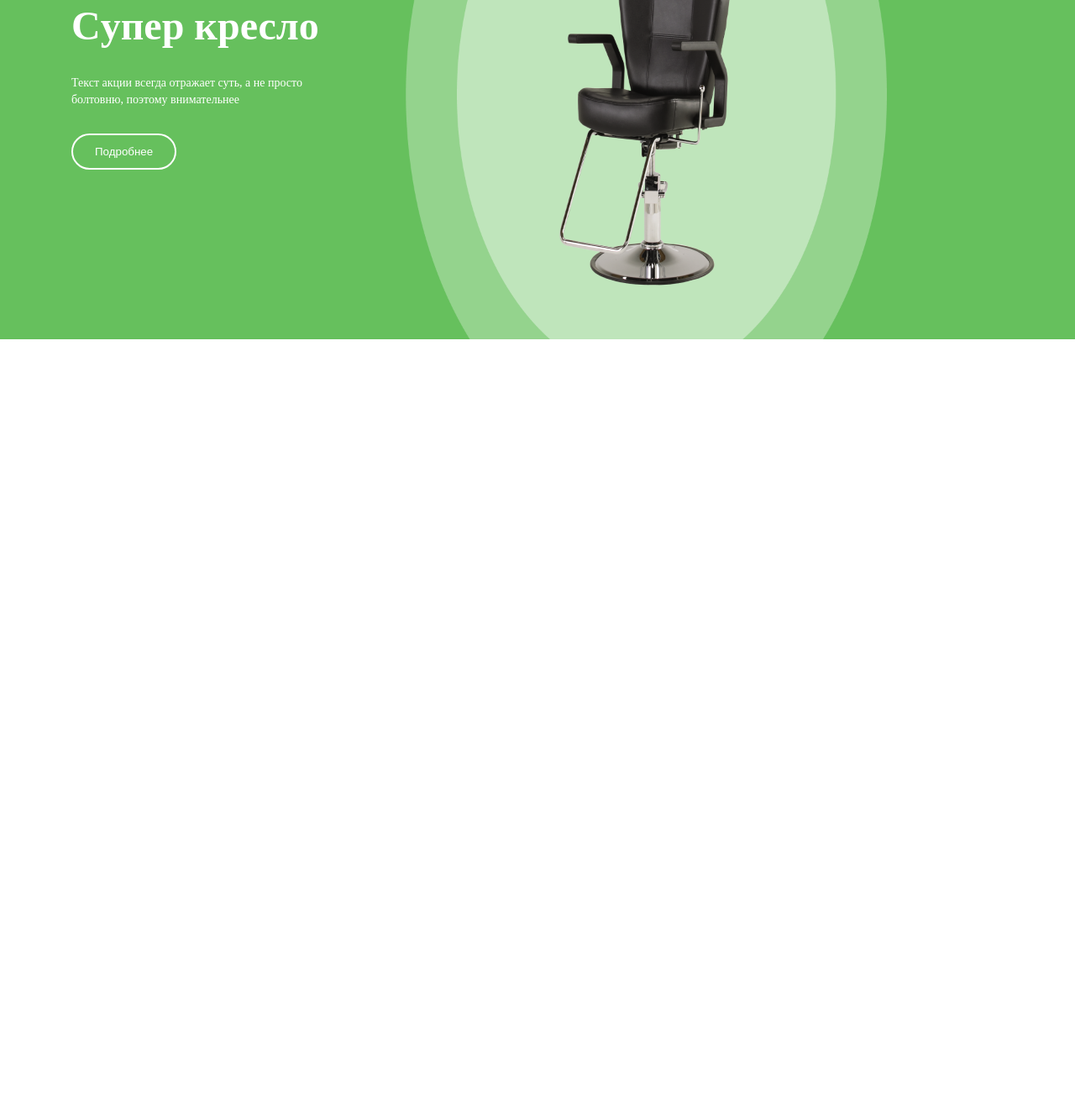
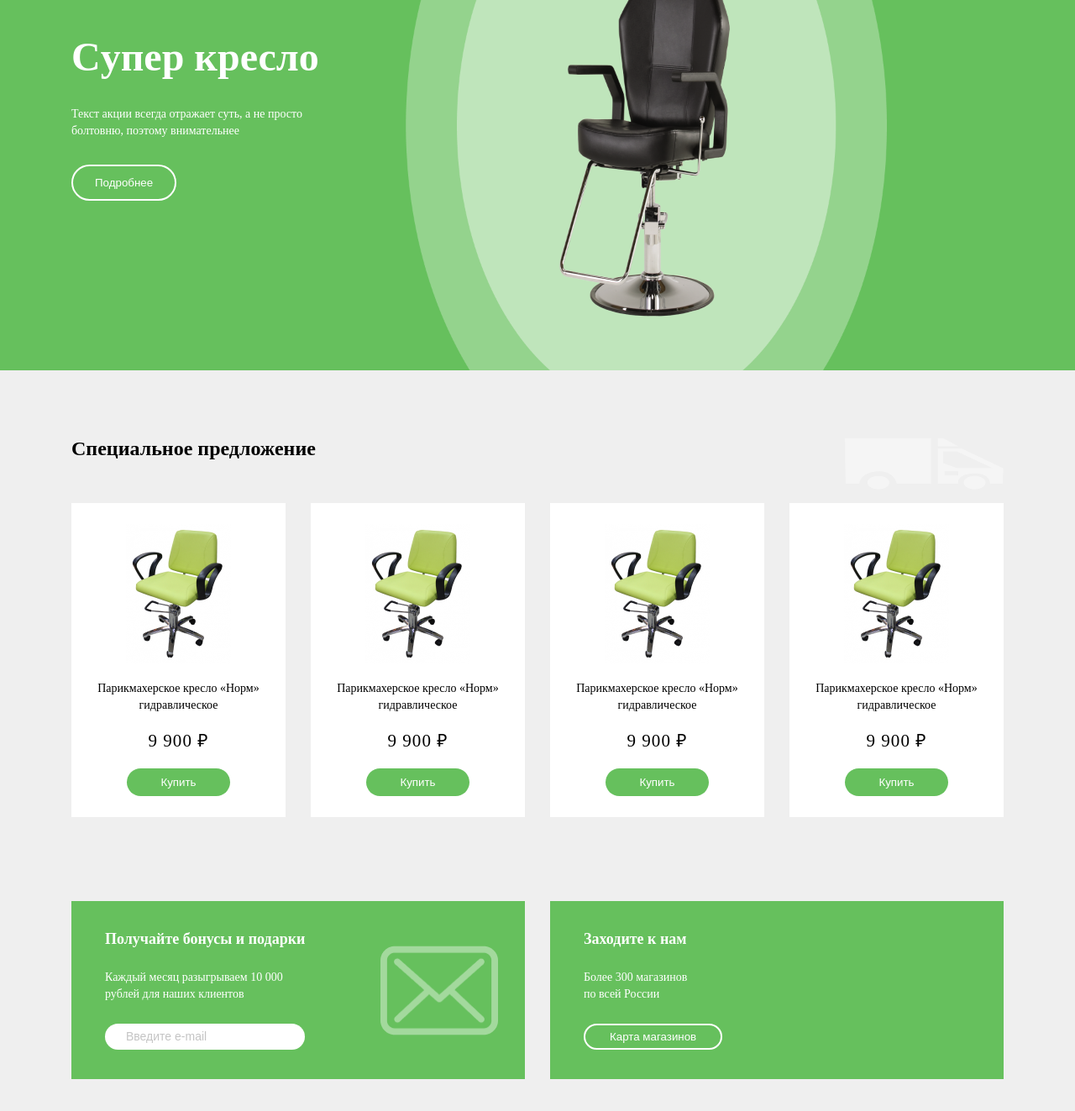
Before and after one commit to igorek888rane/layout-beauty, a website built with webpack: page public/index.html in a window 1280 px wide. Shown: the part 413-1736 px from the top of the page at 84% size. Before the commit the page ends 817 px from the top, so only its background shows below. Built offline with nearby package versions, Linux system fonts and the light colour scheme; files whose address does not match are found by name.

Commit message:
special_offers

```diff
--- a/public/index.html
+++ b/public/index.html
@@ -43,7 +43,56 @@
            <button class="promotion_button">Подробнее</button>
        </div>
     </section>
-    <section class="special_offers"></section>
+    <section class="special_offers">
+      <div class="special_offers_content content">
+          <div class="special_offers_header">
+              <h2>Специальное предложение</h2>
+              <img src="./assets/images/Vector.png" alt="">
+          </div>
+          <div class="special_offers_items">
+        <div class="special_offers_item">
+            <img class="special_offers_item_img" src="./assets/images/Rectangle.png" alt="">
+            <p class="special_offers_item_text">Парикмахерское кресло «Норм» гидравлическое</p>
+            <span class="special_offers_item_price">9 900 ₽ </span>
+            <button class="special_offers_item_btn">Купить</button>
+        </div>
+              <div class="special_offers_item">
+                  <img class="special_offers_item_img" src="./assets/images/Rectangle.png" alt="">
+                  <p class="special_offers_item_text">Парикмахерское кресло «Норм» гидравлическое</p>
+                  <span class="special_offers_item_price">9 900 ₽ </span>
+                  <button class="special_offers_item_btn">Купить</button>
+              </div>
+              <div class="special_offers_item">
+                  <img class="special_offers_item_img" src="./assets/images/Rectangle.png" alt="">
+                  <p class="special_offers_item_text">Парикмахерское кресло «Норм» гидравлическое</p>
+                  <span class="special_offers_item_price">9 900 ₽ </span>
+                  <button class="special_offers_item_btn">Купить</button>
+              </div>
+              <div class="special_offers_item">
+                  <img class="special_offers_item_img" src="./assets/images/Rectangle.png" alt="">
+                  <p class="special_offers_item_text">Парикмахерское кресло «Норм» гидравлическое</p>
+                  <span class="special_offers_item_price">9 900 ₽ </span>
+                  <button class="special_offers_item_btn">Купить</button>
+              </div>
+          </div>
+          <div class="special_offers_info">
+              <div class="special_offers_info_item">
+                  <h3 class="special_offers_info_item_header">Получайте бонусы и подарки</h3>
+                  <p class="special_offers_info_item_text">Каждый месяц разыгрываем
+                      10 000 рублей для наших клиентов</p>
+                  <input class="special_offers_info_item_input" placeholder="Введите e-mail"/>
+                  <img  class="special_offers_info_item_img"src="./assets/images/Group.png" alt="">
+              </div>
+              <div class="special_offers_info_item">
+                  <h3 class="special_offers_info_item_header">Заходите к нам</h3>
+                  <p class="special_offers_info_item_text number_of_shop">Более 300 магазинов
+                      по всей России</p>
+                  <button class="special_offers_info_item_btn">Карта магазинов</button>
+              </div>
+          </div>
+      </div>
+
+    </section>
 </main>
 <footer></footer>
 <script src ='./bandle.js'></script>
--- a/src/styles/all.scss
+++ b/src/styles/all.scss
@@ -3,3 +3,4 @@
 @import './header/header.scss';
 @import './navigation/navigation.scss';
 @import './promotion/promotion.scss';
+@import './special-offers/special-offers.scss';
--- /dev/null
+++ b/src/styles/special-offers/special-offers.scss
@@ -0,0 +1,112 @@
+
+
+.special_offers{
+  background-color:#EFEFEF;
+  padding-bottom: 132px;
+  .special_offers_content{
+    padding-top:80px;
+    .special_offers_header{
+      display: flex;
+      justify-content: space-between;
+    }
+    .special_offers_items{
+      display: flex;
+      flex-wrap: wrap;
+      justify-content: center;
+      grid-gap: 30px;
+      margin-top: 16.45px;
+      .special_offers_item{
+        display: flex;
+        flex-direction: column;
+        align-items: center;
+        grid-gap: 20px;
+        padding: 25px 65px;
+        background-color:#FFFFFF;
+        max-width: 255px;
+        .special_offers_item_img{
+          max-width: 125px;
+          height: 166px;
+        }
+        .special_offers_item_price{
+          font-weight: 500;
+          font-size: 21px;
+          line-height: 25px;
+          text-align: center;
+          letter-spacing: 0.05em;
+
+        }
+        .special_offers_item_text{
+          width: 195px;
+          font-weight: 400;
+          font-size: 14px;
+          line-height: 20px;
+          text-align: center;
+
+        }
+        .special_offers_item_btn{
+          background: #66C05D;
+          border-radius: 30px;
+          color: #FFFFFF;
+          padding: 9px 40px;
+        }
+      }
+    }
+    .special_offers_info{
+      display: flex;
+      grid-gap: 30px;
+      margin-top: 100px;
+      .special_offers_info_item{
+        display: flex;
+        flex-direction: column;
+        flex-wrap: wrap;
+        justify-content: center;
+        grid-gap: 25px;
+        max-width:540px ;
+        width: 100%;
+        height: 212px;
+        background-color: #66C05D;
+        padding:35px 45px 35px 40px;
+        .special_offers_info_item_header{
+          font-weight: 700;
+          font-size: 18px;
+          line-height: 21px;
+          color: #FFFFFF;
+        }
+        .special_offers_info_item_text{
+          font-weight: 400;
+          font-size: 14px;
+          line-height: 20px;
+          width: 231px;
+          color: #FFFFFF;
+          &.number_of_shop{
+            width: 141px;
+          }
+        }
+        .special_offers_info_item_input{
+          background: #FFFFFF;
+          border-radius: 30px;
+          padding: 8px 25px;
+         &::placeholder{
+           font-weight: 400;
+           font-size: 14px;
+           line-height: 16px;
+           color: #C4C4C4;
+         }
+        }
+        .special_offers_info_item_img{
+          margin-left: 65px;
+          width: 140px;
+          height: 106.54px;
+        }
+        .special_offers_info_item_btn{
+          background: transparent;
+          border: 2px solid #FFFFFF;
+          border-radius: 30px;
+          color: #FFFFFF;
+          padding: 6px 29px;
+          align-self: start;
+        }
+      }
+    }
+  }
+}
```
Also changed, not shown: public/assets/images/Group.png (added), public/assets/images/Rectangle.png (added), public/assets/images/Vector.png (added), public/assets/images/logo.png (added).
